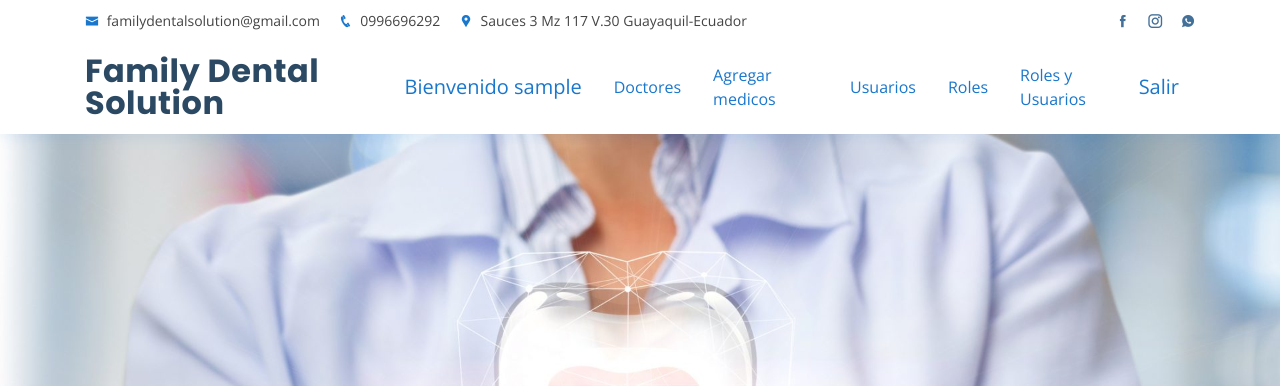
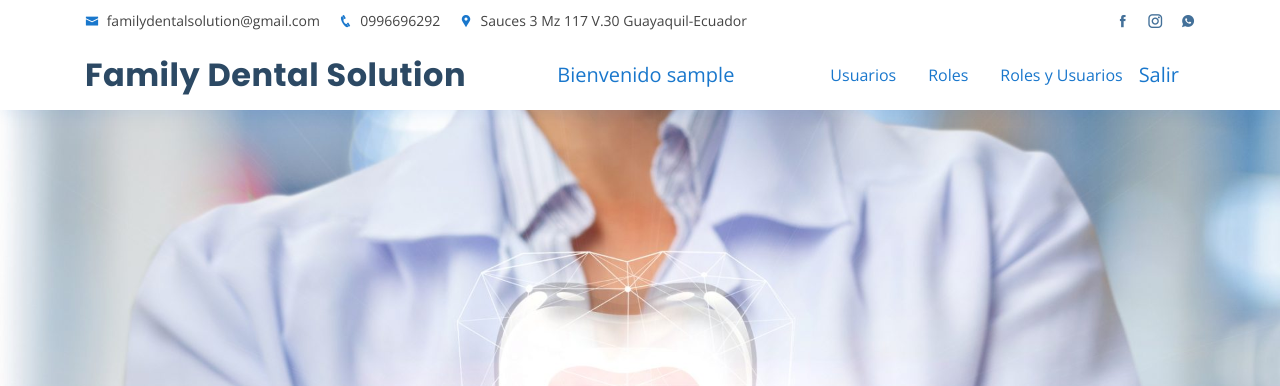
Before and after one commit to petterreyes/proyectoconsultorio, a Django app: page / in a window 1280 px wide. Shown: the top 386 px of the page. Run offline with Django 3.2, Linux system fonts and the light colour scheme; the visitor is signed in with stand-in values (Sample User, id 1); data that the repository does not hold is empty; parts of the project's set-up code (start-up, migrations or seed data) failed here and were passed over; some libraries are stand-ins or nearby versions.

Commit message:
arreglos

```diff
--- a/core/templates/index.html
+++ b/core/templates/index.html
@@ -87,9 +87,9 @@
             </ul>
         </nav><!-- .nav-menu -->
               {% if request.user.is_authenticated %}
-                    <a class="nav-link" href="{% url 'doctores' %}">Doctores</a>
+                    <a class="nav-link" href="{% url 'doctores' %}"></a>
                     {% if user.rolusuario.rol.nombre == "ADMINISTRADOR" or user.rolusuario.rol == "" %}
-                        <a class="nav-link" href="{% url 'medicos' %}">Agregar medicos</a>
+                        <a class="nav-link" href="{% url 'medicos' %}"></a>
                         <a class="nav-link" href="{% url 'consultar_usuarios' %}">Usuarios</a>
                         <a class="nav-link" href="{% url 'consultar_roles' %}">Roles</a>
                         <a class="nav-link" href="{% url 'consultar_roles_usuarios' %}">Roles y Usuarios</a>
```
